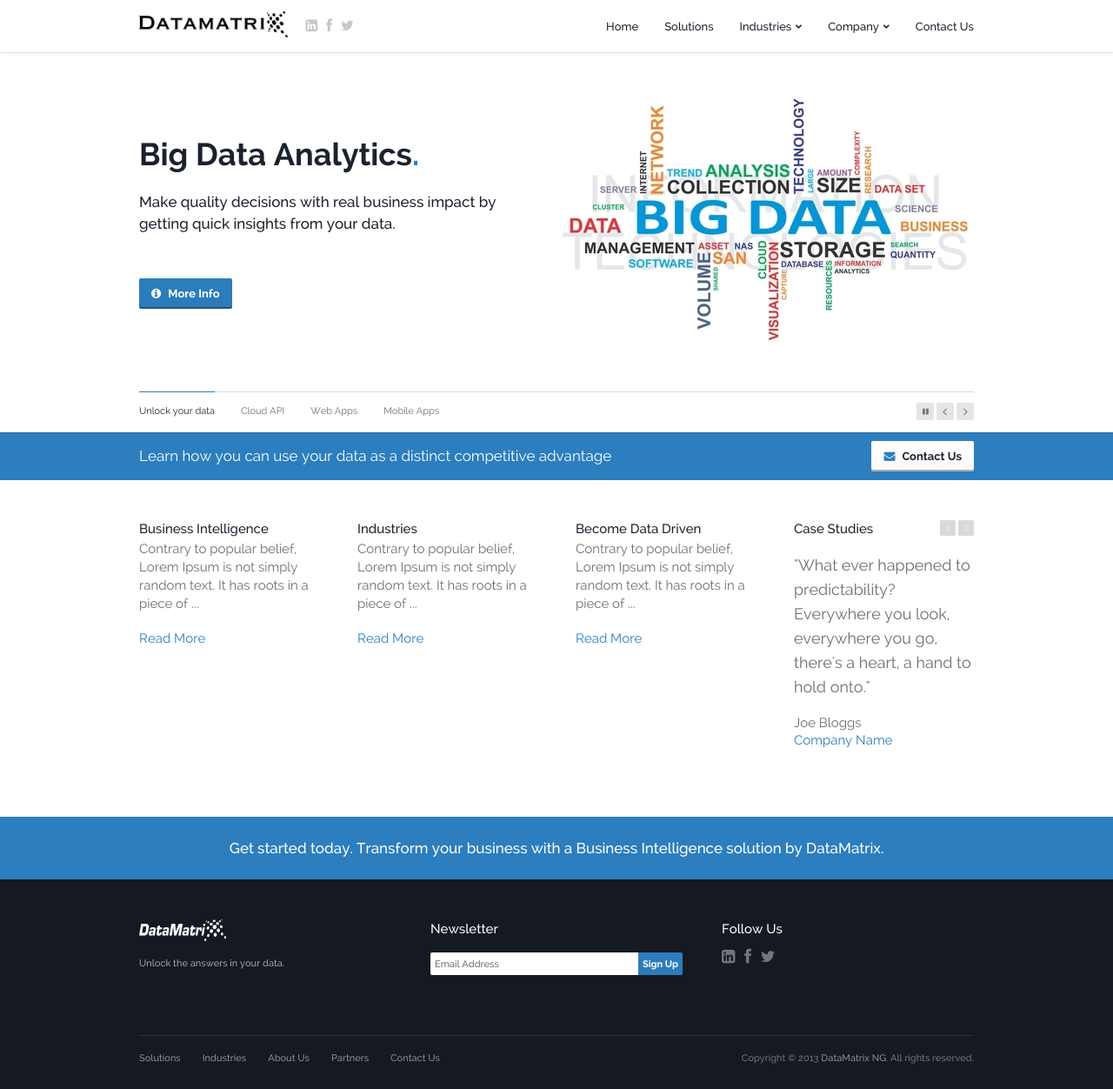
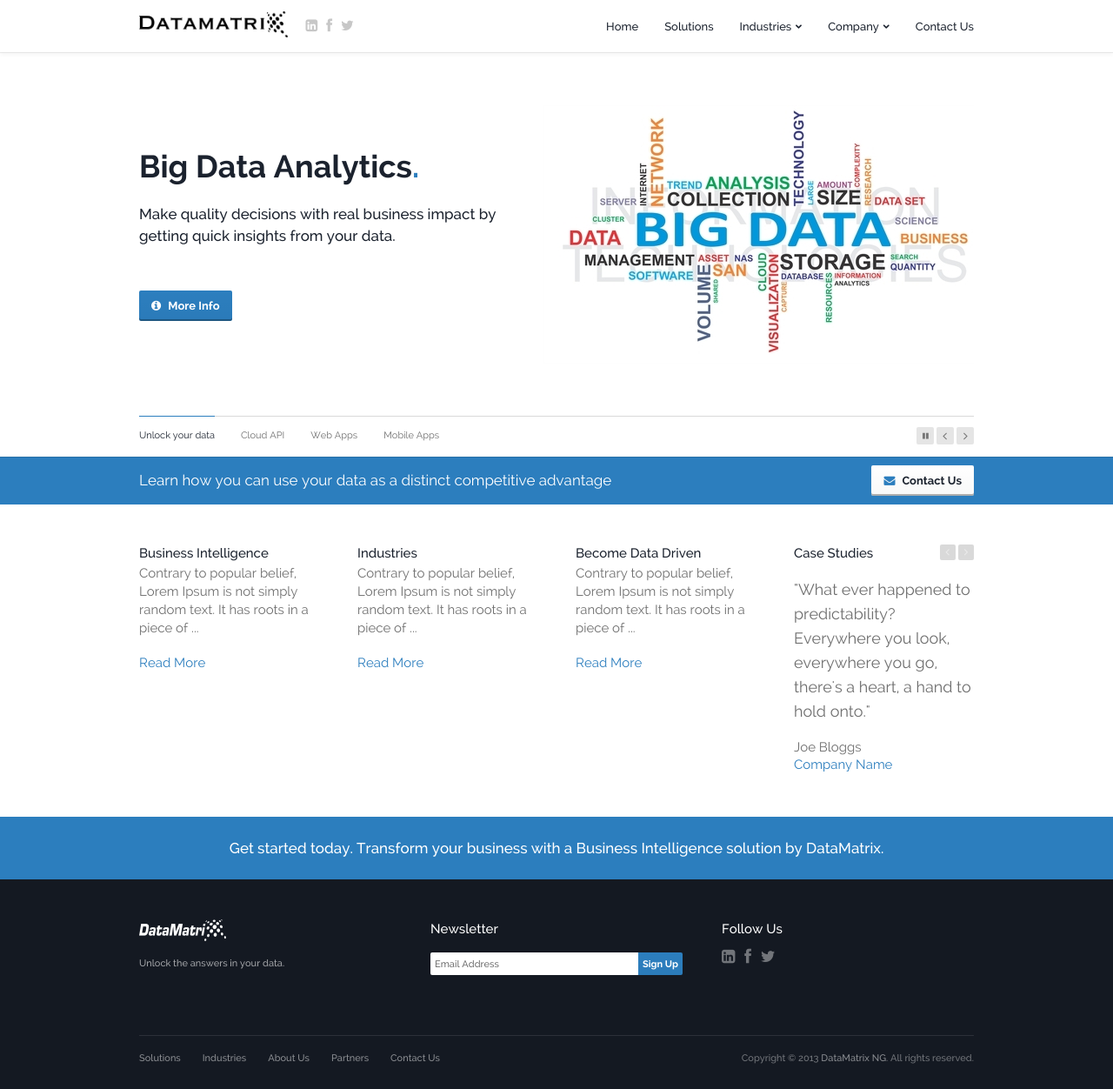
Before and after one commit to dtmtx/dtmtx.github.io, a Jekyll site: the page built from index.html, in a window 1280 px wide and 1252 px high. Shown: the whole window at 87% size. Built offline with Jekyll 4.4.1, drawn with Linux system fonts in a browser that asks for light colours; Markdown is read by kramdown in place of the engine named in the settings.

Commit message:
banner height resize

```diff
--- a/css/styles.css
+++ b/css/styles.css
@@ -909,7 +909,7 @@ body.home .topbar-outer.dark {
 	background-position: center top;
 	background-attachment: fixed;
 	visibility: hidden;
-	/*height:625px;*/
+	height:525px;
 }
 .slide-inner {
 	display: table-cell;
```
